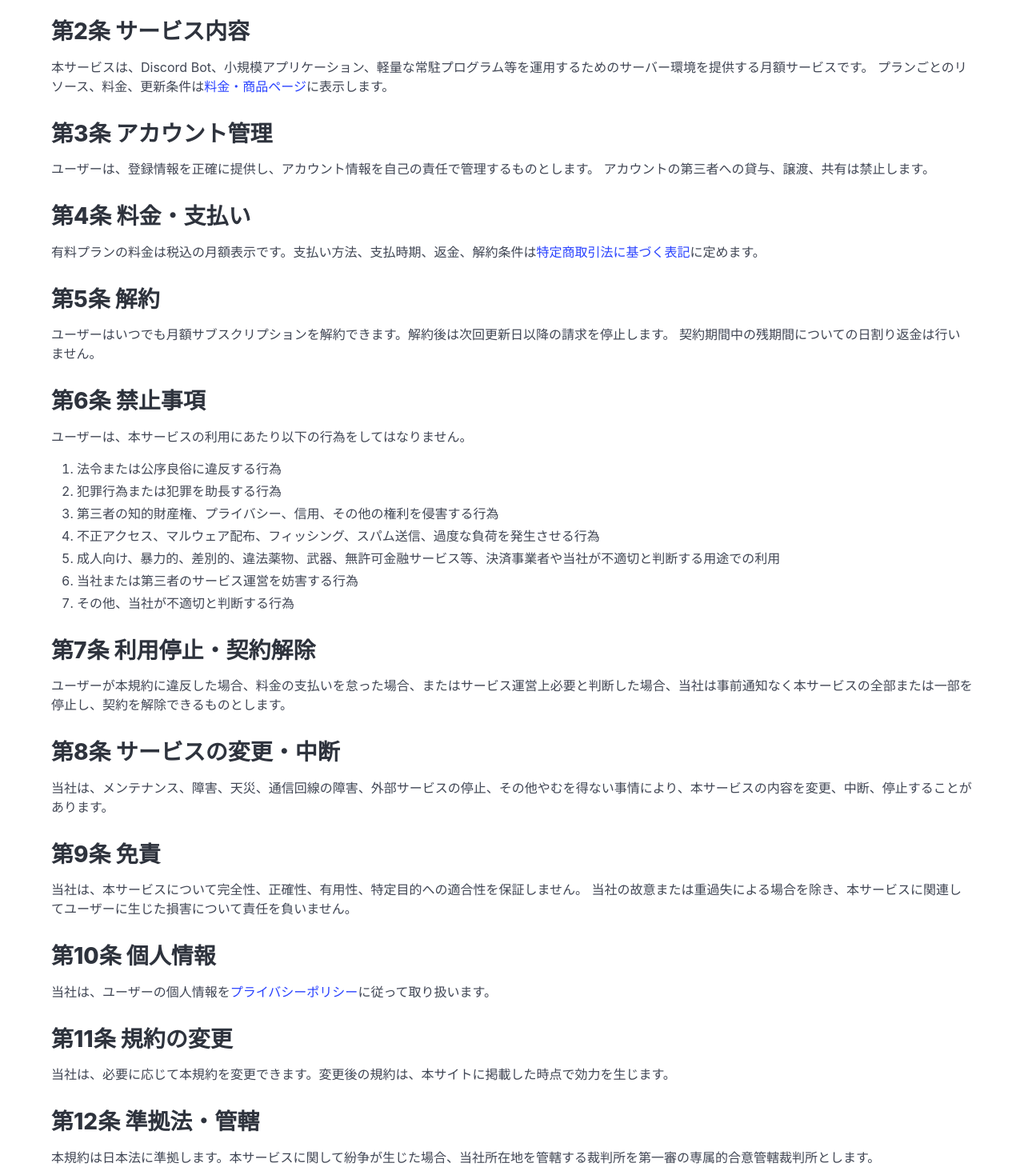
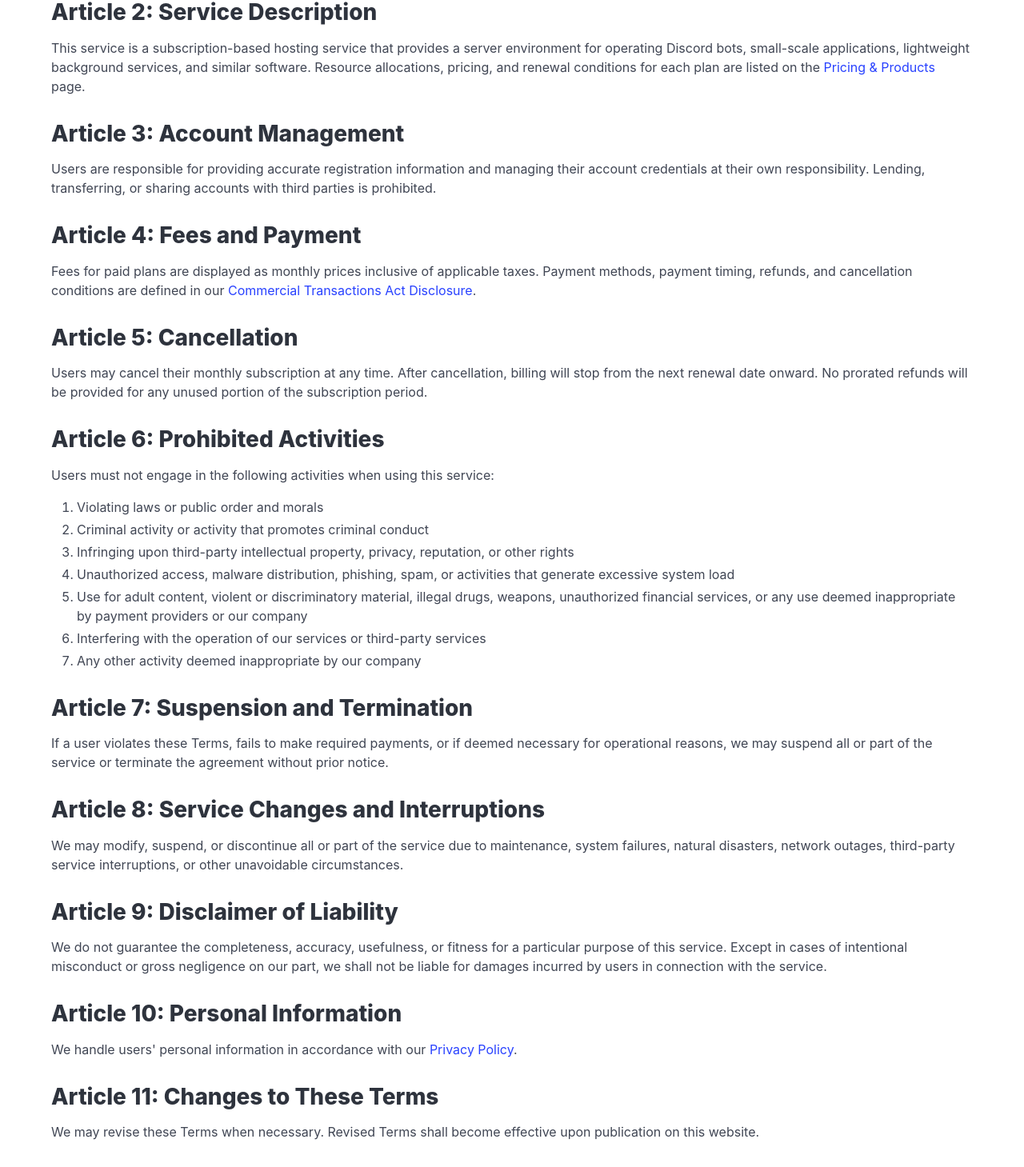
Before and after one commit to ShironekoServer/new_shironeko_web, a Next.js app: page /en/terms in a window 1280 px wide. Shown: the part 311-1770 px from the top of the page at 80% size. Built offline with nearby package versions, Linux system fonts and the light colour scheme.

Commit message:
terms.tsx を更新

```diff
--- a/app/en/terms/terms.tsx
+++ b/app/en/terms/terms.tsx
@@ -6,97 +6,131 @@ export default function Terms() {
   return (
     <section className="section">
       <div className="container content policy-page">
-        <h1>利用規約</h1>
+        <h1>Terms of Service</h1>
         <p>
-          この利用規約は、ShironekoServerが提供するホスティングサービスの利用条件を定めるものです。
-          ユーザーは本規約に同意したうえで本サービスを利用します。
+          These Terms of Service govern the use of the hosting services
+          provided by ShironekoServer. By using this service, users agree to
+          these terms.
         </p>
 
-        <h2>第1条 適用</h2>
+        <h2>Article 1: Scope</h2>
         <p>
-          本規約は、ユーザーとShironekoServerとの間の本サービス利用に関する一切の関係に適用されます。
+          These Terms apply to all relationships between the user and
+          ShironekoServer regarding the use of this service.
         </p>
 
-        <h2>第2条 サービス内容</h2>
+        <h2>Article 2: Service Description</h2>
         <p>
-          本サービスは、Discord
-          Bot、小規模アプリケーション、軽量な常駐プログラム等を運用するためのサーバー環境を提供する月額サービスです。
-          プランごとのリソース、料金、更新条件は
-          <Link href="/shop">料金・商品ページ</Link>に表示します。
+          This service is a subscription-based hosting service that provides a
+          server environment for operating Discord bots, small-scale
+          applications, lightweight background services, and similar software.
+          Resource allocations, pricing, and renewal conditions for each plan
+          are listed on the{" "}
+          <Link href="/en/shop">Pricing & Products</Link> page.
         </p>
 
-        <h2>第3条 アカウント管理</h2>
+        <h2>Article 3: Account Management</h2>
         <p>
-          ユーザーは、登録情報を正確に提供し、アカウント情報を自己の責任で管理するものとします。
-          アカウントの第三者への貸与、譲渡、共有は禁止します。
+          Users are responsible for providing accurate registration information
+          and managing their account credentials at their own responsibility.
+          Lending, transferring, or sharing accounts with third parties is
+          prohibited.
         </p>
 
-        <h2>第4条 料金・支払い</h2>
+        <h2>Article 4: Fees and Payment</h2>
         <p>
-          有料プランの料金は税込の月額表示です。支払い方法、支払時期、返金、解約条件は
-          <Link href="/commerce">特定商取引法に基づく表記</Link>に定めます。
+          Fees for paid plans are displayed as monthly prices inclusive of
+          applicable taxes. Payment methods, payment timing, refunds, and
+          cancellation conditions are defined in our{" "}
+          <Link href="/en/commerce">
+            Commercial Transactions Act Disclosure
+          </Link>
+          .
         </p>
 
-        <h2>第5条 解約</h2>
+        <h2>Article 5: Cancellation</h2>
         <p>
-          ユーザーはいつでも月額サブスクリプションを解約できます。解約後は次回更新日以降の請求を停止します。
-          契約期間中の残期間についての日割り返金は行いません。
+          Users may cancel their monthly subscription at any time. After
+          cancellation, billing will stop from the next renewal date onward. No
+          prorated refunds will be provided for any unused portion of the
+          subscription period.
         </p>
 
-        <h2>第6条 禁止事項</h2>
+        <h2>Article 6: Prohibited Activities</h2>
         <p>
-          ユーザーは、本サービスの利用にあたり以下の行為をしてはなりません。
+          Users must not engage in the following activities when using this
+          service:
         </p>
         <ol>
-          <li>法令または公序良俗に違反する行為</li>
-          <li>犯罪行為または犯罪を助長する行為</li>
+          <li>Violating laws or public order and morals</li>
+          <li>Criminal activity or activity that promotes criminal conduct</li>
           <li>
-            第三者の知的財産権、プライバシー、信用、その他の権利を侵害する行為
+            Infringing upon third-party intellectual property, privacy,
+            reputation, or other rights
           </li>
           <li>
-            不正アクセス、マルウェア配布、フィッシング、スパム送信、過度な負荷を発生させる行為
+            Unauthorized access, malware distribution, phishing, spam, or
+            activities that generate excessive system load
           </li>
           <li>
-            成人向け、暴力的、差別的、違法薬物、武器、無許可金融サービス等、決済事業者や当社が不適切と判断する用途での利用
+            Use for adult content, violent or discriminatory material, illegal
+            drugs, weapons, unauthorized financial services, or any use deemed
+            inappropriate by payment providers or our company
           </li>
-          <li>当社または第三者のサービス運営を妨害する行為</li>
-          <li>その他、当社が不適切と判断する行為</li>
+          <li>
+            Interfering with the operation of our services or third-party
+            services
+          </li>
+          <li>Any other activity deemed inappropriate by our company</li>
         </ol>
 
-        <h2>第7条 利用停止・契約解除</h2>
+        <h2>Article 7: Suspension and Termination</h2>
         <p>
-          ユーザーが本規約に違反した場合、料金の支払いを怠った場合、またはサービス運営上必要と判断した場合、当社は事前通知なく本サービスの全部または一部を停止し、契約を解除できるものとします。
+          If a user violates these Terms, fails to make required payments, or
+          if deemed necessary for operational reasons, we may suspend all or
+          part of the service or terminate the agreement without prior notice.
         </p>
 
-        <h2>第8条 サービスの変更・中断</h2>
+        <h2>Article 8: Service Changes and Interruptions</h2>
         <p>
-          当社は、メンテナンス、障害、天災、通信回線の障害、外部サービスの停止、その他やむを得ない事情により、本サービスの内容を変更、中断、停止することがあります。
+          We may modify, suspend, or discontinue all or part of the service due
+          to maintenance, system failures, natural disasters, network outages,
+          third-party service interruptions, or other unavoidable
+          circumstances.
         </p>
 
-        <h2>第9条 免責</h2>
+        <h2>Article 9: Disclaimer of Liability</h2>
         <p>
-          当社は、本サービスについて完全性、正確性、有用性、特定目的への適合性を保証しません。
-          当社の故意または重過失による場合を除き、本サービスに関連してユーザーに生じた損害について責任を負いません。
+          We do not guarantee the completeness, accuracy, usefulness, or
+          fitness for a particular purpose of this service. Except in cases of
+          intentional misconduct or gross negligence on our part, we shall not
+          be liable for damages incurred by users in connection with the
+          service.
         </p>
 
-        <h2>第10条 個人情報</h2>
+        <h2>Article 10: Personal Information</h2>
         <p>
-          当社は、ユーザーの個人情報を
-          <Link href="/privacy">プライバシーポリシー</Link>
-          に従って取り扱います。
+          We handle users&apos; personal information in accordance with our{" "}
+          <Link href="/en/privacy">Privacy Policy</Link>.
         </p>
 
-        <h2>第11条 規約の変更</h2>
+        <h2>Article 11: Changes to These Terms</h2>
         <p>
-          当社は、必要に応じて本規約を変更できます。変更後の規約は、本サイトに掲載した時点で効力を生じます。
+          We may revise these Terms when necessary. Revised Terms shall become
+          effective upon publication on this website.
         </p>
 
-        <h2>第12条 準拠法・管轄</h2>
+        <h2>Article 12: Governing Law and Jurisdiction</h2>
         <p>
-          本規約は日本法に準拠します。本サービスに関して紛争が生じた場合、当社所在地を管轄する裁判所を第一審の専属的合意管轄裁判所とします。
+          These Terms shall be governed by the laws of Japan. In the event of a
+          dispute relating to this service, the court having jurisdiction over
+          our registered business location shall have exclusive jurisdiction as
+          the court of first instance.
         </p>
 
-        <p className="has-text-right">制定日: 2026年5月4日</p>
+        <p className="has-text-right">
+          Effective Date: May 4, 2026
+        </p>
       </div>
     </section>
   );
```
